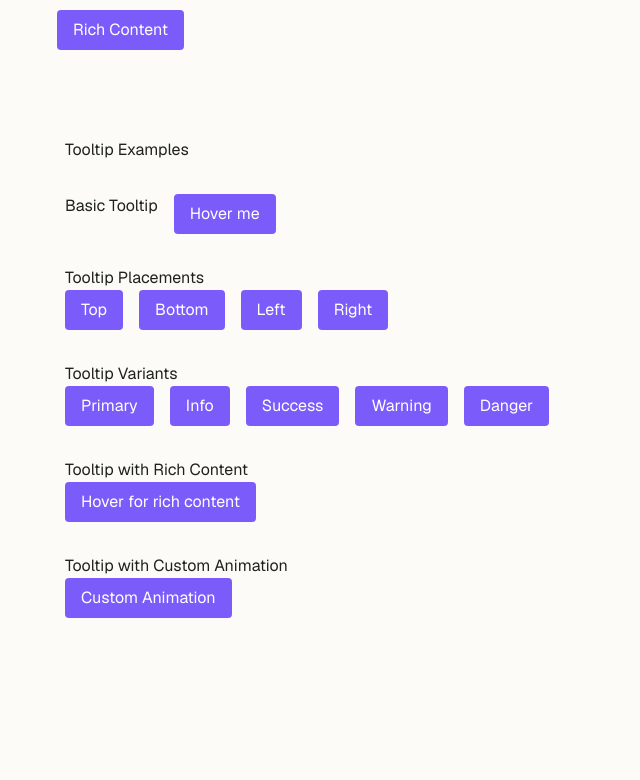
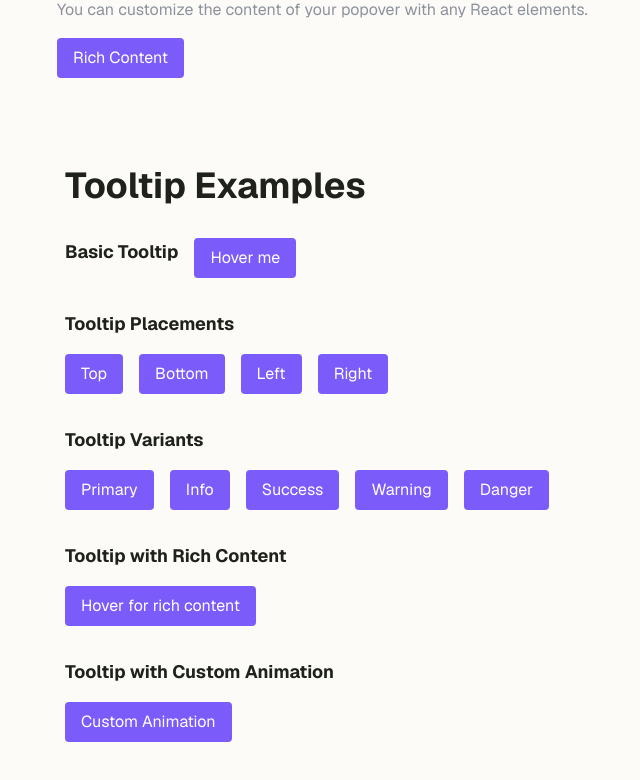
Before and after one commit to shakibdshy/react-popover-pro, a Next.js app: page / in a window 1280 px wide. Shown: the part 774-1554 px from the top of the page, without its empty margins (47-687 px from the left). Built offline with nearby package versions, Linux system fonts and the light colour scheme.

Commit message:
Refactor home page and remove example route pages

```diff
--- a/src/app/examples/popover-animations/page.tsx
+++ /dev/null
@@ -1,15 +0,0 @@
-import PopoverAnimationExample from "@/components/examples/popover-animation-example";
-import Link from "next/link";
-
-export default function PopoverAnimationsPage() {
-  return (
-    <div className="min-h-screen p-4">
-      <div className="mb-4">
-        <Link href="/" className="text-blue-600 hover:underline">
-          ← Back to Home
-        </Link>
-      </div>
-      <PopoverAnimationExample />
-    </div>
-  );
-}
--- a/src/app/examples/popover-arrow/page.tsx
+++ /dev/null
@@ -1,15 +0,0 @@
-import PopoverArrowExample from "@/components/examples/popover-arrow-example";
-import Link from "next/link";
-
-export default function PopoverArrowPage() {
-  return (
-    <div className="min-h-screen p-4">
-      <div className="mb-4">
-        <Link href="/" className="text-blue-600 hover:underline">
-          ← Back to Home
-        </Link>
-      </div>
-      <PopoverArrowExample />
-    </div>
-  );
-}
--- a/src/app/examples/popover-examples/page.tsx
+++ /dev/null
@@ -1,5 +0,0 @@
-import PopoverExamples from "@/components/examples/popover-examples";
-
-export default function PopoverExamplesPage() {
-  return <PopoverExamples />;
-}
--- a/src/app/examples/tooltip-arrow-test/page.tsx
+++ /dev/null
@@ -1,15 +0,0 @@
-import TooltipArrowTest from "@/components/examples/tooltip-arrow-test";
-import Link from "next/link";
-
-export default function TooltipArrowTestPage() {
-  return (
-    <div className="min-h-screen p-4">
-      <div className="mb-4">
-        <Link href="/" className="text-blue-600 hover:underline">
-          ← Back to Home
-        </Link>
-      </div>
-      <TooltipArrowTest />
-    </div>
-  );
-}
--- a/src/app/examples/tooltip-variants/page.tsx
+++ /dev/null
@@ -1,15 +0,0 @@
-import TooltipVariants from "@/components/examples/tooltip-variants";
-import Link from "next/link";
-
-export default function TooltipVariantsPage() {
-  return (
-    <div className="min-h-screen p-4">
-      <div className="mb-4">
-        <Link href="/" className="text-blue-600 hover:underline">
-          ← Back to Home
-        </Link>
-      </div>
-      <TooltipVariants />
-    </div>
-  );
-}
--- a/src/app/page.tsx
+++ b/src/app/page.tsx
@@ -1,19 +1,19 @@
 import FloatingToggle from "@/components/floating-toggle";
-import PopoverExamplesPage from "./examples/popover-examples/page";
 import { TooltipExamples } from "@/components/examples/tooltip-examples";
+import PopoverExamples from "@/components/examples/popover-examples";
 
 export default function Home() {
   return (
     <div className="grid grid-rows-[20px_1fr_20px] items-center justify-items-center min-h-screen p-8 pb-20 gap-16 sm:p-20 font-[family-name:var(--font-geist-sans)]">
       <main className="flex flex-col gap-8 row-start-2 items-center sm:items-start">
-        <h1 className="text-2xl font-bold">React Popover Pro</h1>
+        <h1 className="text-6xl font-bold">React Popover Pro</h1>
         <p className="text-sm text-gray-500">
           Accessible and customizable popover and tooltip components for React
           applications.
         </p>
         <FloatingToggle />
 
-        <PopoverExamplesPage />
+        <PopoverExamples />
         <TooltipExamples />
       </main>
     </div>
--- a/src/components/examples/tooltip-examples.tsx
+++ b/src/components/examples/tooltip-examples.tsx
@@ -13,10 +13,10 @@ export const TooltipExamples = () => {
         gap: "2rem",
       }}
     >
-      <h1>Tooltip Examples</h1>
+      <h1 className="text-4xl font-bold">Tooltip Examples</h1>
 
-      <div style={{ display: "flex", gap: "1rem" }}>
-        <h2>Basic Tooltip</h2>
+      <div className="flex gap-4">
+        <h2 className="text-lg font-bold">Basic Tooltip</h2>
         <Tooltip content="This is a basic tooltip">
           <button className="px-4 py-2 bg-primary-500 text-white rounded hover:bg-primary-600 transition-colors">
             Hover me
@@ -24,9 +24,9 @@ export const TooltipExamples = () => {
         </Tooltip>
       </div>
 
-      <div>
-        <h2>Tooltip Placements</h2>
-        <div style={{ display: "flex", gap: "1rem", flexWrap: "wrap" }}>
+      <div className="space-y-4">
+        <h2 className="text-lg font-bold">Tooltip Placements</h2>
+        <div className="flex gap-4">
           <Tooltip content="Top tooltip" placement="top">
             <button className="px-4 py-2 bg-primary-500 text-white rounded hover:bg-primary-600 transition-colors">
               Top
@@ -53,9 +53,9 @@ export const TooltipExamples = () => {
         </div>
       </div>
 
-      <div>
-        <h2>Tooltip Variants</h2>
-        <div style={{ display: "flex", gap: "1rem", flexWrap: "wrap" }}>
+      <div className="space-y-4">
+        <h2 className="text-lg font-bold">Tooltip Variants</h2>
+        <div className="flex gap-4">
           <Tooltip content="Primary tooltip" variant="primary">
             <button className="px-4 py-2 bg-primary-500 text-white rounded hover:bg-primary-600 transition-colors">
               Primary
@@ -88,8 +88,8 @@ export const TooltipExamples = () => {
         </div>
       </div>
 
-      <div>
-        <h2>Tooltip with Rich Content</h2>
+      <div className="space-y-4">
+        <h2 className="text-lg font-bold">Tooltip with Rich Content</h2>
         <Tooltip
           content={
             <div>
@@ -105,8 +105,8 @@ export const TooltipExamples = () => {
         </Tooltip>
       </div>
 
-      <div>
-        <h2>Tooltip with Custom Animation</h2>
+      <div className="space-y-4">
+        <h2 className="text-lg font-bold">Tooltip with Custom Animation</h2>
         <Tooltip
           content="This tooltip has a custom animation"
           animationEffect="scale"
```
